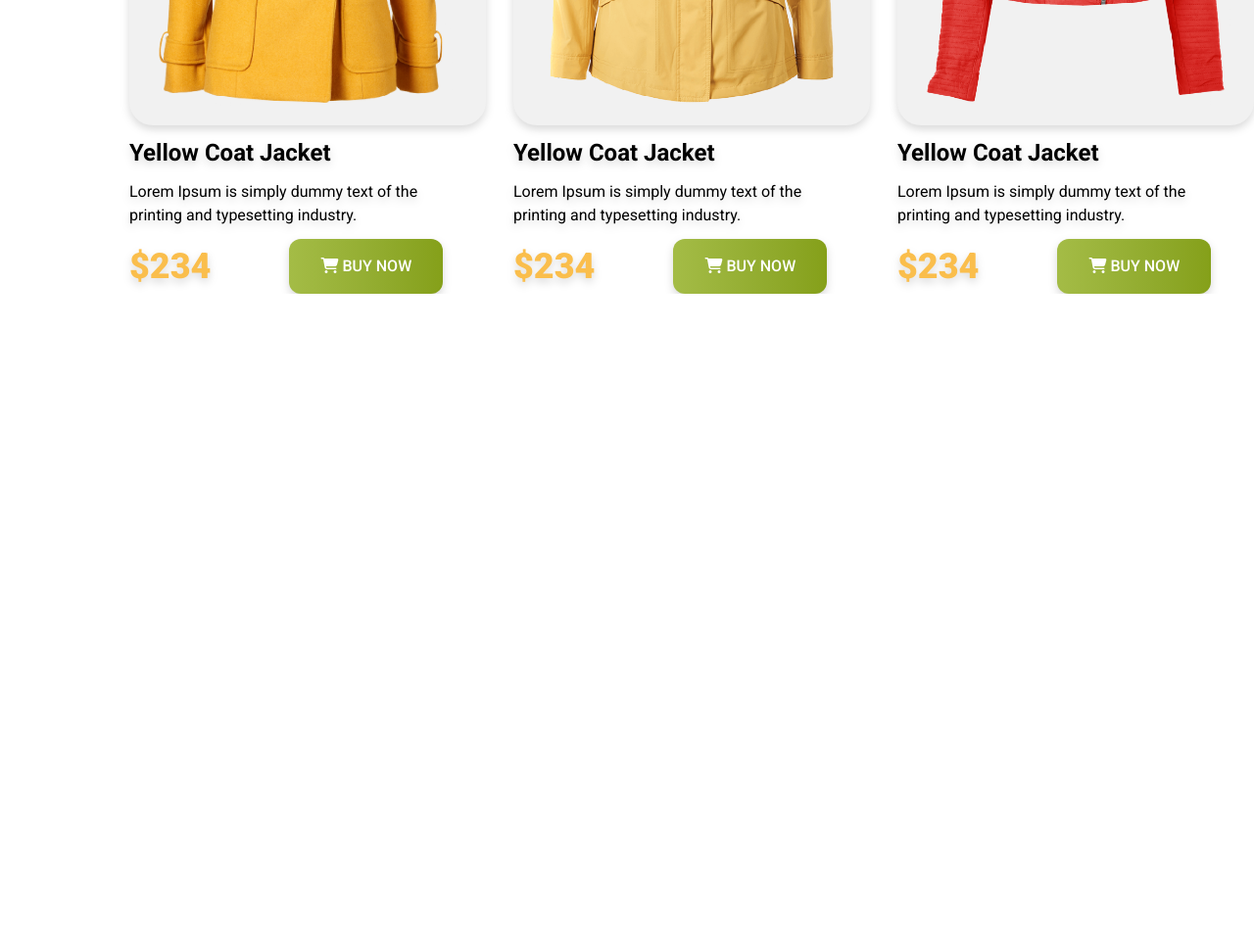
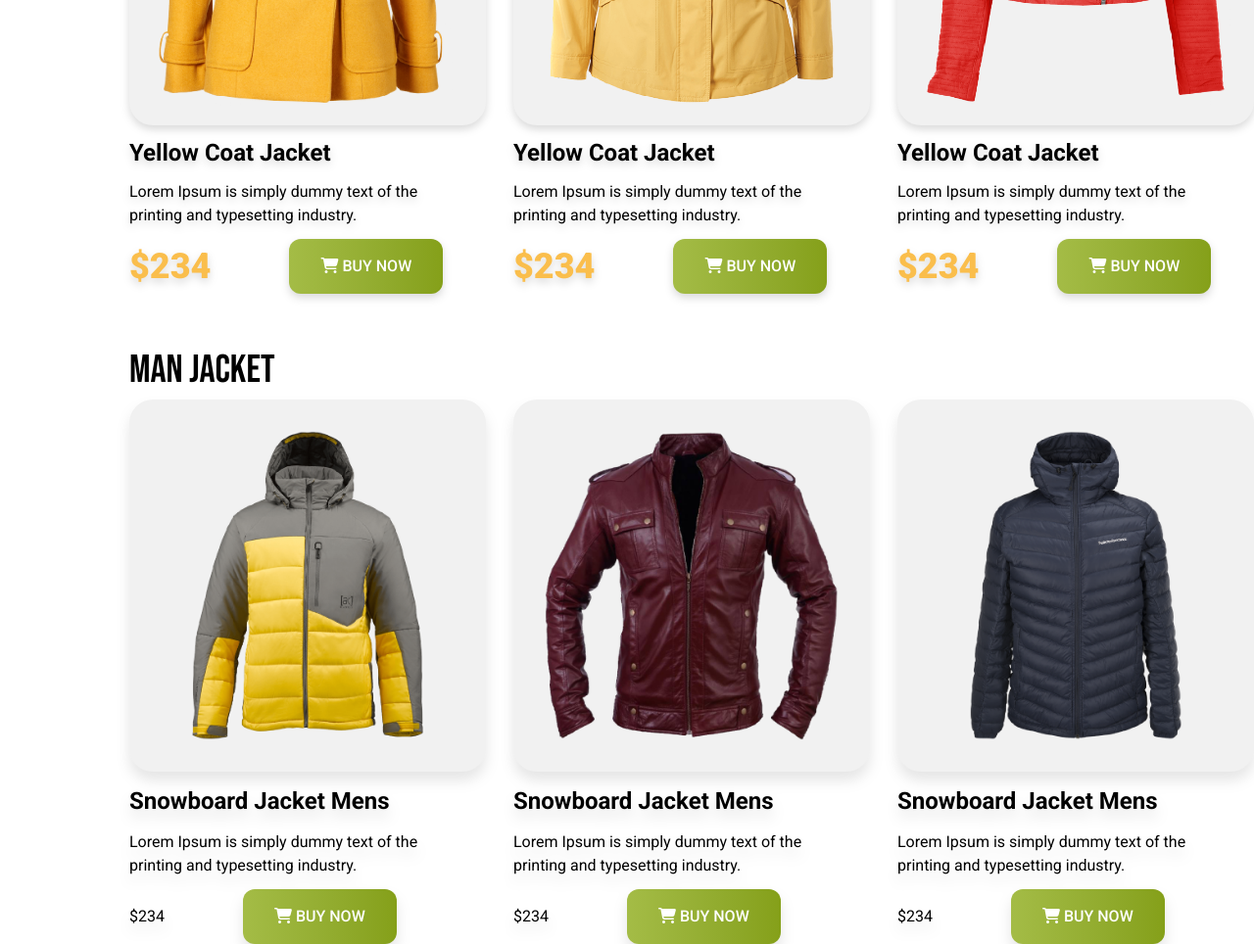
Before and after one commit to Diptesh8/simple-fashion-tailwind-work, a plain HTML site: page index.html in a window 1280 px wide. Shown: the part 1143-2107 px from the top of the page at 98% size. Before the commit the page ends 1443 px from the top, so only its background shows below. Drawn offline with nearby package versions, Linux system fonts and the light colour scheme.

Commit message:
added section mens part

```diff
--- a/index.html
+++ b/index.html
@@ -97,6 +97,52 @@ printing and typesetting industry.</p>
              </div>
          </div>
        </section>
+       <section class="ml-33 mt-12">
+        <h3 class="text- 3xl font-bebas font-normal text-[40px]">Man Jacket</h3>
+        <!-- jacket containers 1-->
+         <div class="font-roboto grid lg:grid-cols-3 grid-cols-1 md:grid-cols-2 gap-7">
+            <div class="space-y-3 drop-shadow-xl">
+               <div class="bg-[#F1F1F1] p-8 rounded-3xl">
+                 <img src="./images/jacket-4.png">
+               </div>
+                <h3 class="text-[24px] font-bold">Snowboard Jacket Mens</h3>
+                <p class="w-xs">Lorem Ipsum is simply dummy text of the
+printing and typesetting industry.</p>
+                <div class="flex gap-20 items-center">
+                    <h2>$234</h2>
+                    <button class="py-4 px-8 bg-gradient-to-r from-[#A4BC46]  to-[#85A019] rounded-xl font-medium text-white p-5"> <i class="fa-solid fa-cart-shopping"></i> BUY NOW</button>
+                </div>
+            </div>
+            <!-- jacket container 2 -->
+            <div class="space-y-3 drop-shadow-xl">
+               <div class="bg-[#F1F1F1] p-8 rounded-3xl">
+                 <img src="./images/jacket-5.png">
+               </div>
+                <h3 class="text-[24px] font-bold">Snowboard Jacket Mens</h3>
+                <p class="w-xs">Lorem Ipsum is simply dummy text of the
+printing and typesetting industry.</p>
+                <div class="flex gap-20 items-center">
+                    <h2>$234</h2>
+                    <button class="py-4 px-8 bg-gradient-to-r from-[#A4BC46]  to-[#85A019] rounded-xl font-medium text-white p-5"> <i class="fa-solid fa-cart-shopping"></i> BUY NOW</button>
+                </div>
+            </div>
+            <!-- jacket container 3 -->
+            <div class="space-y-3 drop-shadow-xl">
+               <div class="bg-[#F1F1F1] p-8 rounded-3xl">
+                 <img src="./images/jacket-6.png">
+               </div>
+                <h3 class="text-[24px] font-bold">Snowboard Jacket Mens</h3>
+                <p class="w-xs">Lorem Ipsum is simply dummy text of the
+printing and typesetting industry.</p>
+                <div class="flex gap-20 items-center">
+                    <h2>$234</h2>
+                    <button class="py-4 px-8 bg-gradient-to-r from-[#A4BC46]  to-[#85A019] rounded-xl font-medium text-white p-5"> <i class="fa-solid fa-cart-shopping"></i> BUY NOW</button>
+                </div>
+            </div>
+
+
+         </div>
+       </section>
     </main>
     <footer>
 
```
